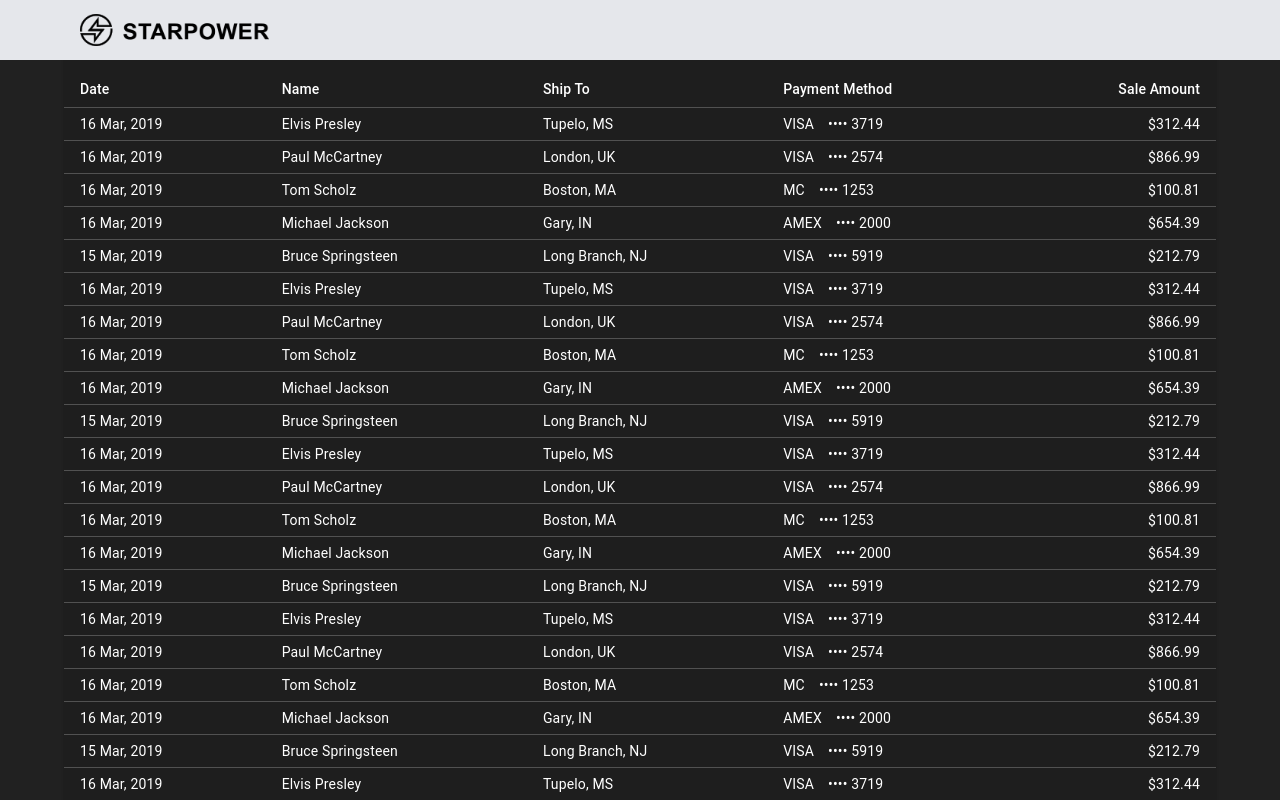
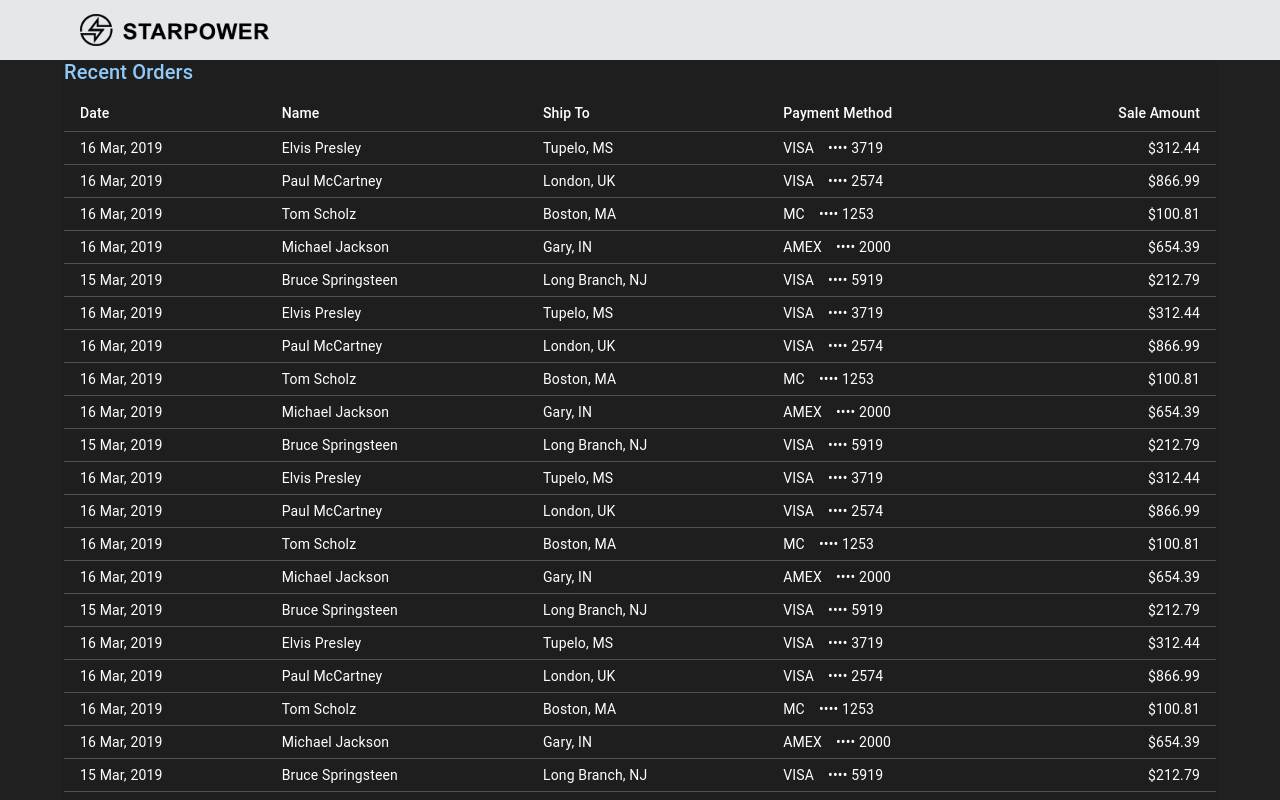
Before and after one commit to workbzw/starpower-distribution, a Next.js app: page /rank/1 in a window 1280 px wide. Built offline with nearby package versions, Linux system fonts and the light colour scheme.

Commit message:
[delete] .env

```diff
--- a/app/rank/[invitationToken]/page.tsx
+++ b/app/rank/[invitationToken]/page.tsx
@@ -48,7 +48,8 @@
                     </div>
                 </div>
                 <Container sx={{mt: 4, mb: 4, width: '100%'}}>
-                    <Grid container spacing={2}>
+                    <Typography sx={{color:'white'}}>Your</Typography>
+                    <Grid container spacing={4}>
                         <Grid item xs={12}>
                             <Paper sx={{p: 0, display: 'flex', flexDirection: 'column'}}>
                                 <Orders/>
```
Also changed, not shown: 2 other files (tests, documents, lock files or other folders).
